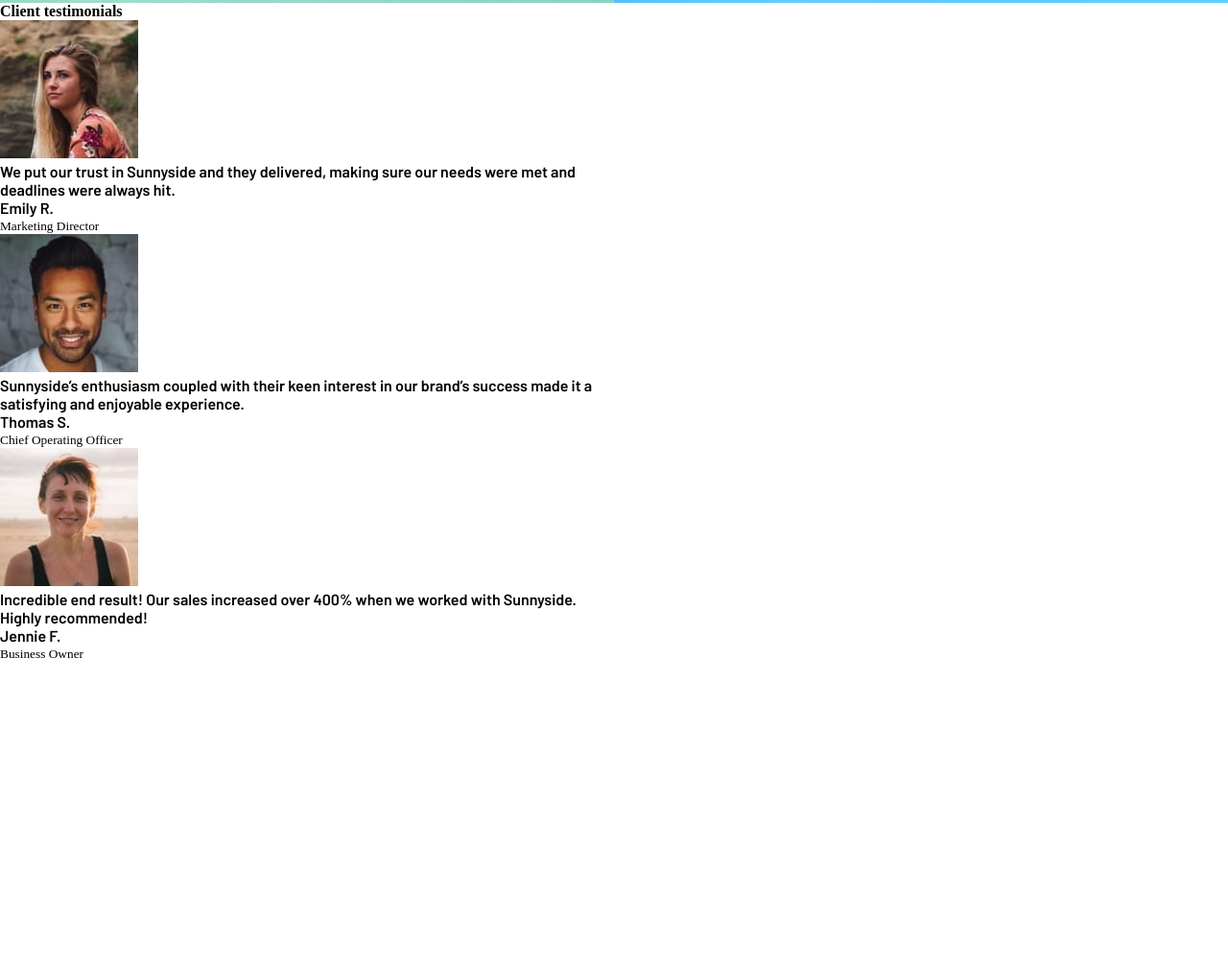
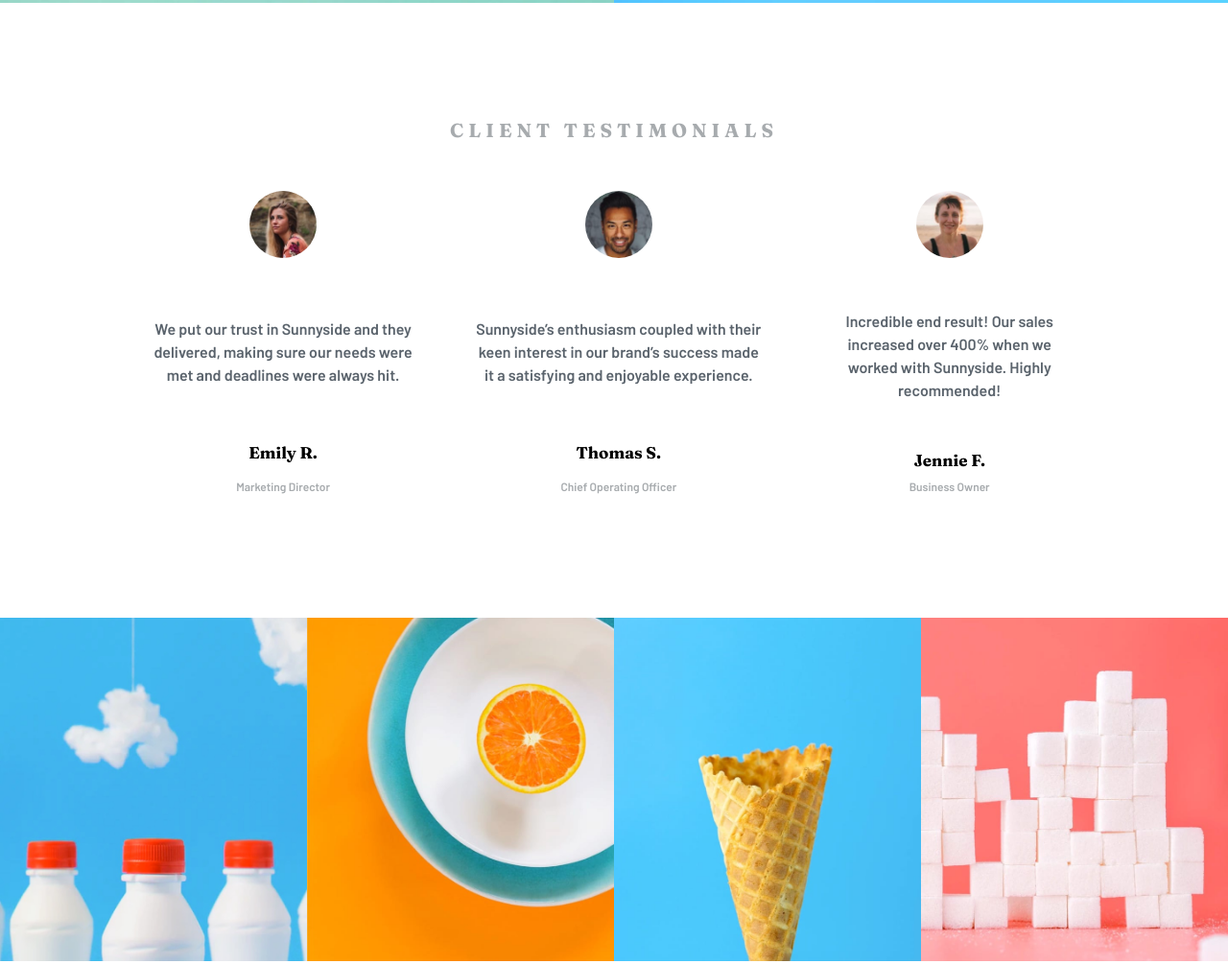
Before and after one commit to fvaldes0109/FM-Sunnyside-Agency-Page, a plain HTML site: page index.html in a window 1280 px wide. Shown: the part 2410-3415 px from the top of the page at 96% size. Drawn offline with Linux system fonts and the light colour scheme.

Commit message:
Bottom styles

```diff
--- a/index.html
+++ b/index.html
@@ -72,13 +72,13 @@
       </p>
     </div>
     <div class="clients">
-      <h4>Client testimonials</h4>
+      <h4>CLIENT TESTIMONIALS</h4>
       <div class="clients-info">
         <div class="client">
           <div class="pfp-container">
             <img src="./images/image-emily.jpg" atl="Emily" />
           </div>
-          <p>
+          <p class="quote">
             We put our trust in Sunnyside and they delivered, making sure our needs
             were met and deadlines were always hit.
           </p>
@@ -89,7 +89,7 @@
           <div class="pfp-container">
             <img src="./images/image-thomas.jpg" atl="Thomas" />
           </div>
-          <p>
+          <p class="quote">
             Sunnyside’s enthusiasm coupled with their keen interest in our brand’s
             success made it a satisfying and enjoyable experience.
           </p>
@@ -100,7 +100,7 @@
           <div class="pfp-container">
             <img src="./images/image-jennie.jpg" atl="Jennie" />
           </div>
-          <p>
+          <p class="quote">
             Incredible end result! Our sales increased over 400% when we worked
             with Sunnyside. Highly recommended!
           </p>
@@ -110,12 +110,12 @@
       </div>
     </div>
     <div class="image-row left">
-      <div class="first"></div>
-      <div class="second"></div>
+      <div class="short-img first img"></div>
+      <div class="short-img second img"></div>
     </div>
     <div class="image-row right">
-      <div class="first"></div>
-      <div class="second"></div>
+      <div class="short-img first img"></div>
+      <div class="short-img second img"></div>
     </div>
   </main>
   <footer>
--- a/style.css
+++ b/style.css
@@ -73,7 +73,8 @@ h1 {
 .grid-wrapper {
     display: grid;
     grid-template-columns: repeat(2, 1fr);
-    grid-auto-rows: minmax(auto, 42vw);
+    /* grid-auto-rows: minmax(auto, 42vw); */
+    grid-template-rows: minmax(auto, 42vw) minmax(auto, 42vw) minmax(auto, 42vw) minmax(auto, auto) minmax(auto, 28vw);
 }
 
 .img {
@@ -169,3 +170,81 @@ h3 {
     font-family: Fraunces;
     font-size: 26px;
 }
+
+.clients {
+    grid-column: 1 / 3;
+    display: flex;
+    flex-direction: column;
+    justify-content: center;
+    align-items: center;
+    padding: 120px 10%;
+}
+
+h4 {
+    font-family: Fraunces;
+    font-size: 20px;
+    letter-spacing: 5px;
+    margin: 0 0 5%;
+    color: hsl(210, 4%, 67%);
+}
+
+.clients-info {
+    display: flex;
+}
+
+.client {
+    display: flex;
+    flex-direction: column;
+    align-items: center;
+    text-align: center;
+    padding: 0 3%;
+    justify-content: space-between;
+}
+
+.pfp-container img {
+    width: 70px;
+    border-radius: 50%;
+}
+
+.quote {
+    padding: 50px 0;
+    color: hsl(213, 9%, 39%);
+    line-height: 1.5;
+}
+
+strong {
+    font-family: Fraunces;
+    font-size: 17px;
+}
+
+small {
+    font-family: Barlow;
+    font-size: 12px;
+    padding: 10px;
+    color: hsl(210, 4%, 67%);
+}
+
+.image-row {
+    display: flex;
+}
+
+.short-img {
+    width: 50%;
+    height: 100%;
+}
+
+.left .first {
+    background-image: url('./images/desktop/image-gallery-milkbottles.jpg');
+}
+
+.left .second {
+    background-image: url('./images/desktop/image-gallery-orange.jpg');
+}
+
+.right .first {
+    background-image: url('./images/desktop/image-gallery-cone.jpg');
+}
+
+.right .second {
+    background-image: url('./images/desktop/image-gallery-sugarcubes.jpg');
+}
```
